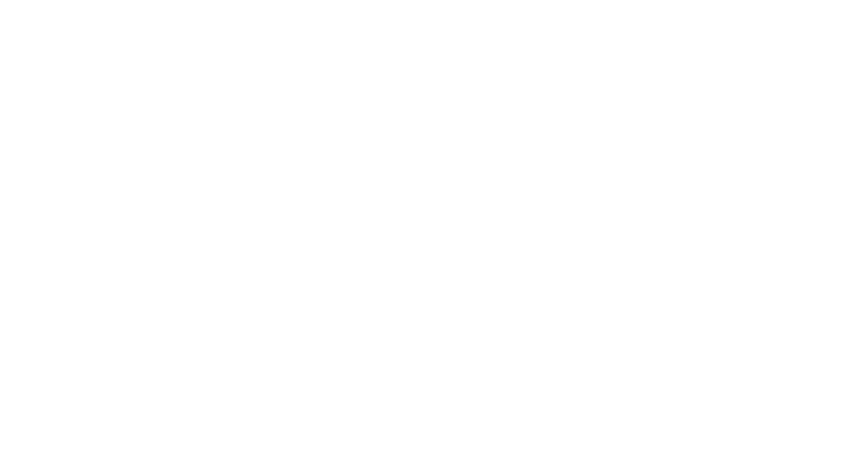
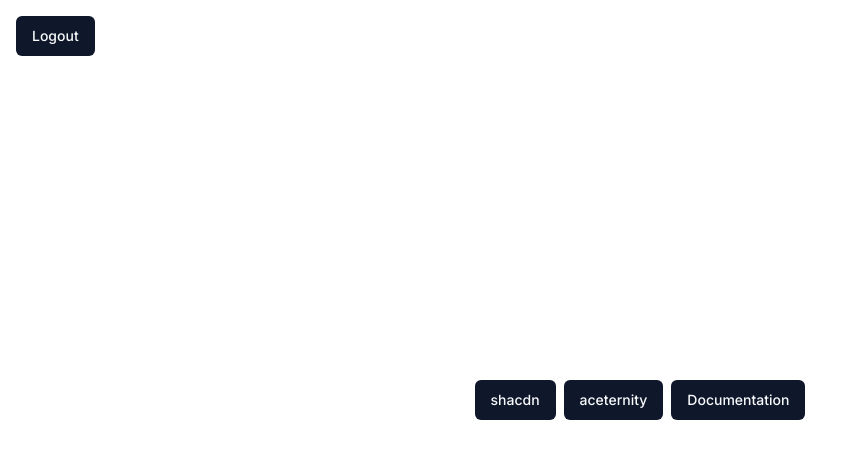
Before and after one commit to Restkand/learning-app, a Next.js app: page / in a window 1280 px wide. Shown: the top 458 px of the page, without its empty margins (0-852 px from the left). Built offline with nearby package versions, Linux system fonts and the light colour scheme.

Commit message:
Adding Root like in Home Page.tsx

```diff
--- a/src/app/page.tsx
+++ b/src/app/page.tsx
@@ -1,5 +1,28 @@
-export default function rootH() {
+import Link from "next/link";
+import { Button } from "@/components/ui/button";
+import LogoutButton from "@/components/LogoutButton";
+
+export default function RootH() {
   return (
-    null
+    <div className="flex h-screen items-center justify-center">
+      <div className="shacdn">
+        <Link href="/shacdn">
+          <Button variant="default">shacdn</Button>
+        </Link>
+      </div>
+      <div className="aceternity pl-2">
+        <Link href="/aceternity">
+          <Button variant="default">aceternity</Button>
+        </Link>
+      </div>
+      <div className="aceternity pl-2">
+        <Link href="/docs">
+          <Button variant="default">Documentation</Button>
+        </Link>
+      </div>
+      <div className="absolute top-0 left-0 m-4">
+        <LogoutButton /> {/* Tambahkan komponen Logout */}
+      </div>
+    </div>
   );
 }
```
